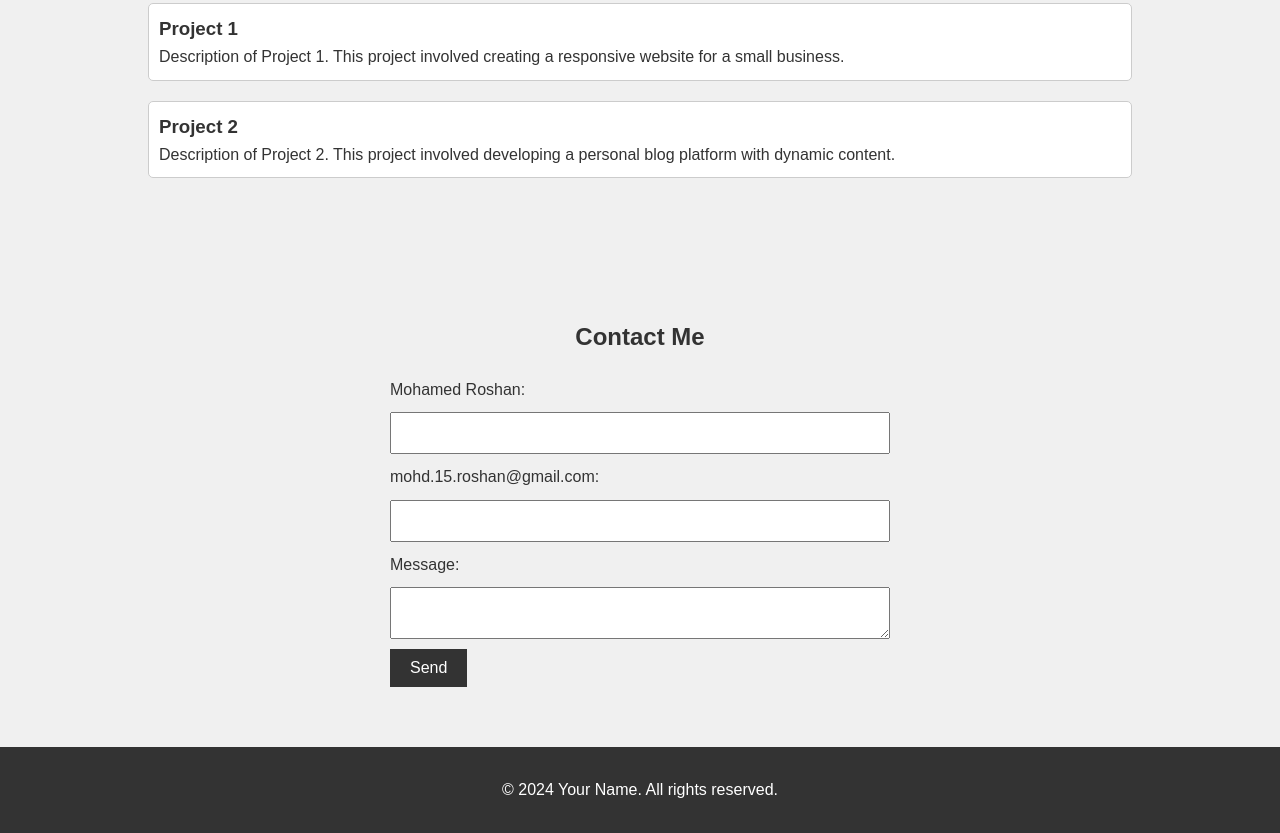
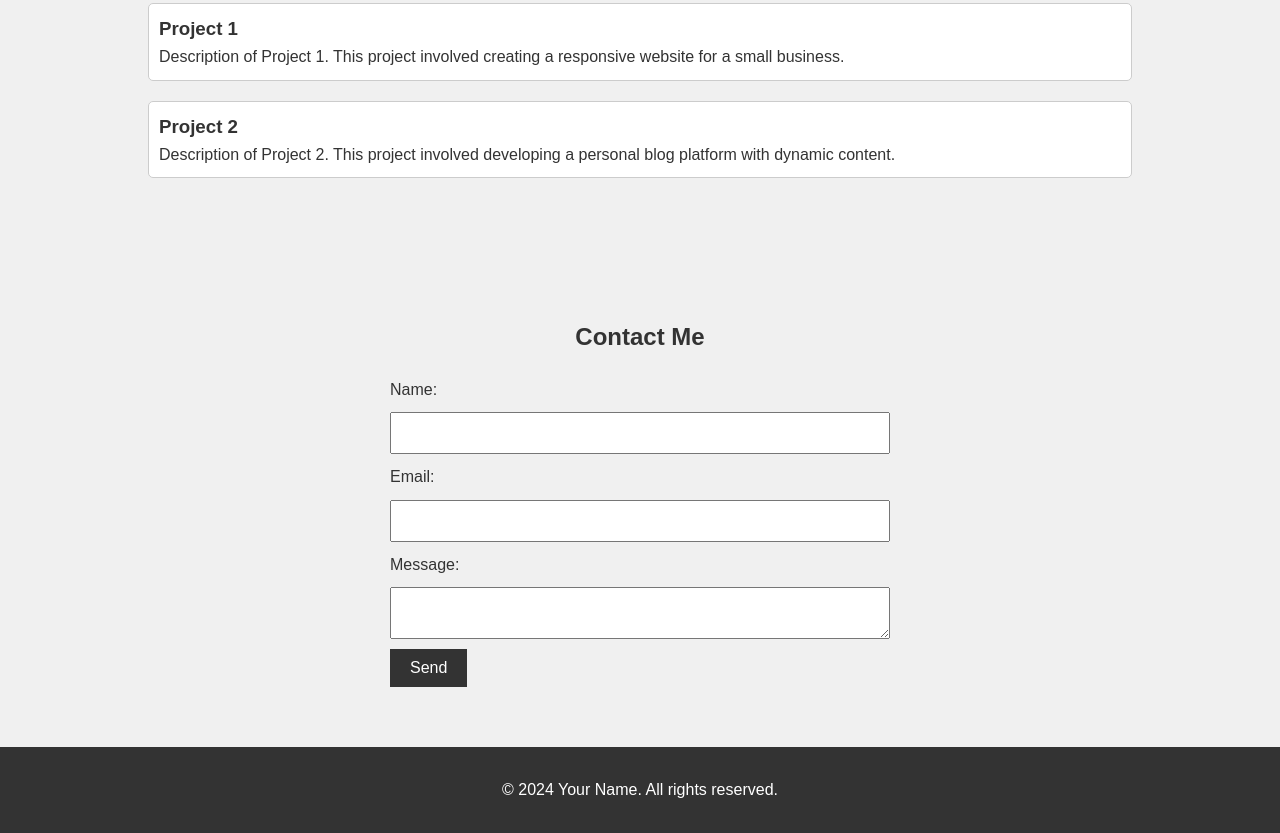
Before and after one commit to MohamedRoshan/MohamedRoshan.github.io, a plain HTML site: page index.html in a window 1280 px wide. Shown: the part 638-1471 px from the top of the page. Drawn offline with Linux system fonts and the light colour scheme.

Commit message:
Update index.html

```diff
--- a/index.html
+++ b/index.html
@@ -158,9 +158,9 @@
         <div class="container">
             <h2>Contact Me</h2>
             <form action="#" method="POST">
-                <label for="name">Mohamed Roshan:</label>
+                <label for="name">Name:</label>
                 <input type="text" id="name" name="name" required>
-                <label for="email">mohd.15.roshan@gmail.com:</label>
+                <label for="email">Email:</label>
                 <input type="email" id="email" name="email" required>
                 <label for="message">Message:</label>
                 <textarea id="message" name="message" required></textarea>
```
